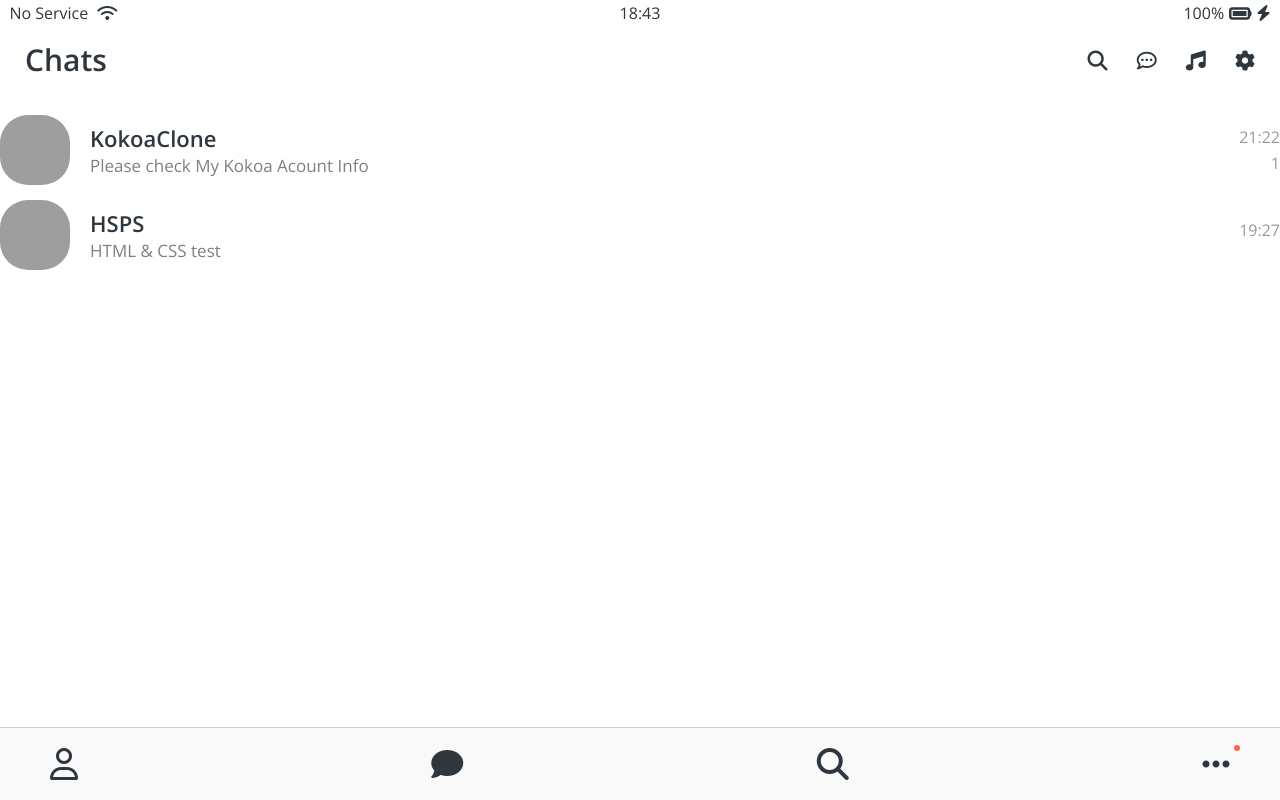
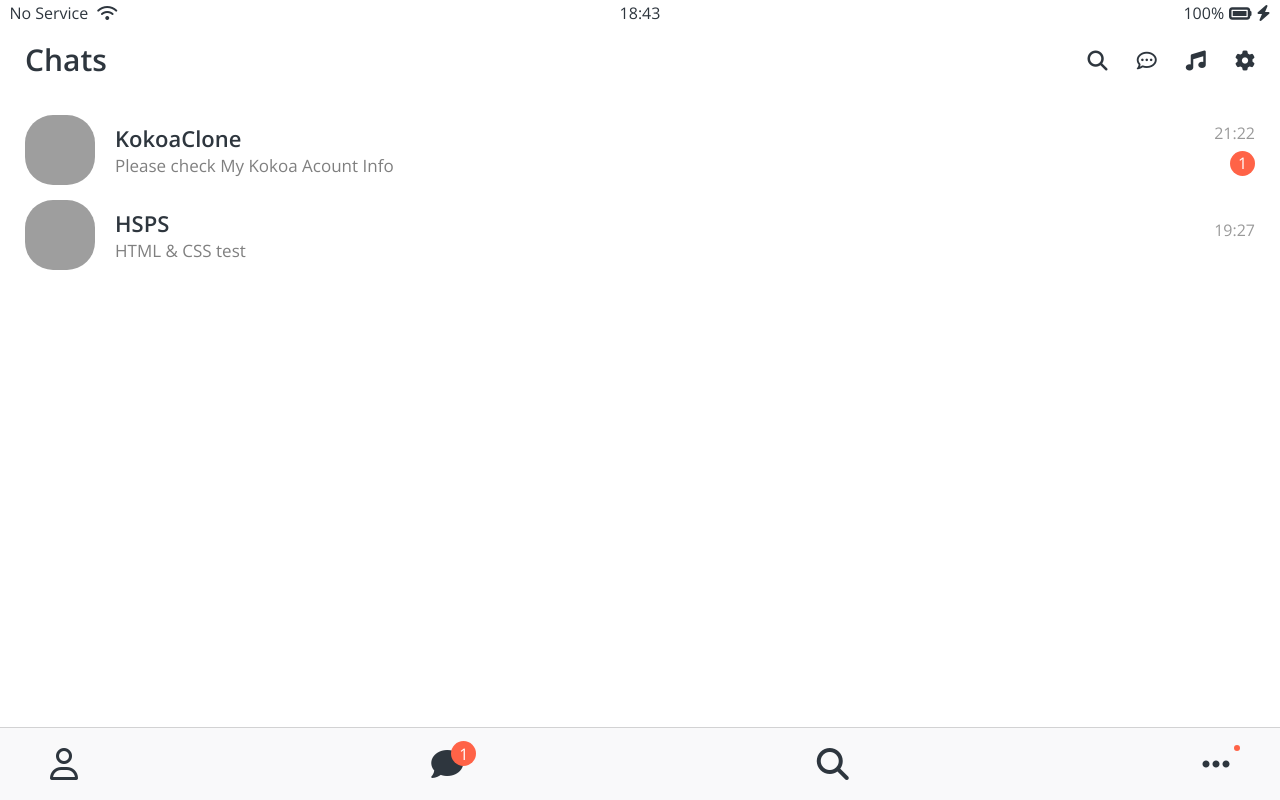
Before and after one commit to HBSPS/kokoa-clone, a plain HTML site: page chats.html in a window 1280 px wide. Drawn offline with nearby package versions, Linux system fonts and the light colour scheme; grey boxes are pictures that could not be loaded.

Commit message:
Update styles.css

```diff
--- a/css/styles.css
+++ b/css/styles.css
@@ -8,12 +8,20 @@
 @import "components/nav-bar.css";
 @import "components/screen-header.css";
 @import "components/user-component.css";
+@import "components/badge.css";
+@import "components/icon-row.css";
 
 /* Screens */
 @import "screens/login.css";
 @import "screens/friends.css";
+@import "screens/find.css";
+@import "screens/more.css";
 
 body {
   color: #2e363e;
   font-family: "Open Sans", sans-serif;
 }
+
+.main-screen {
+  padding: 0px var(--horizontal-space);
+}
```
